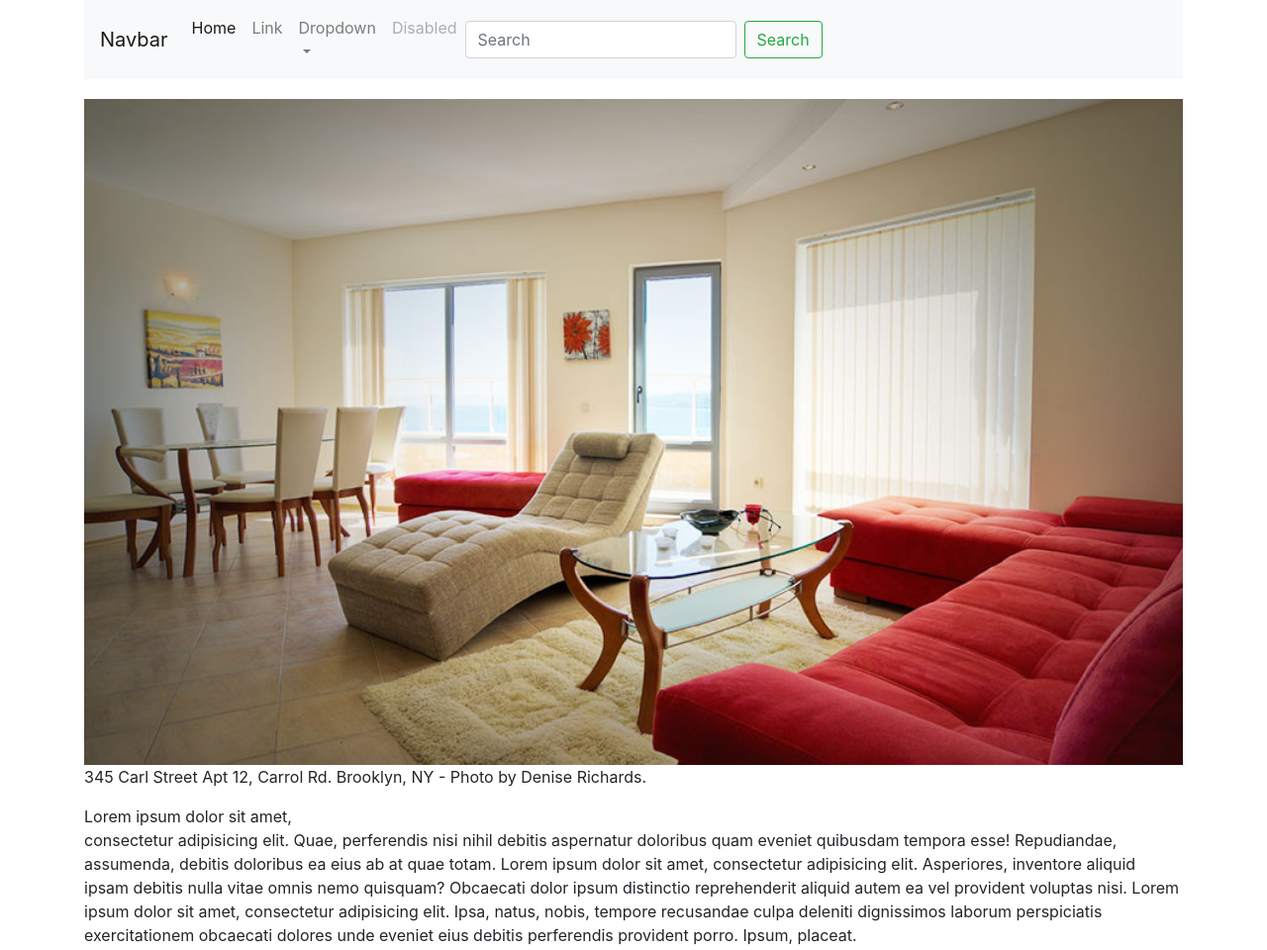
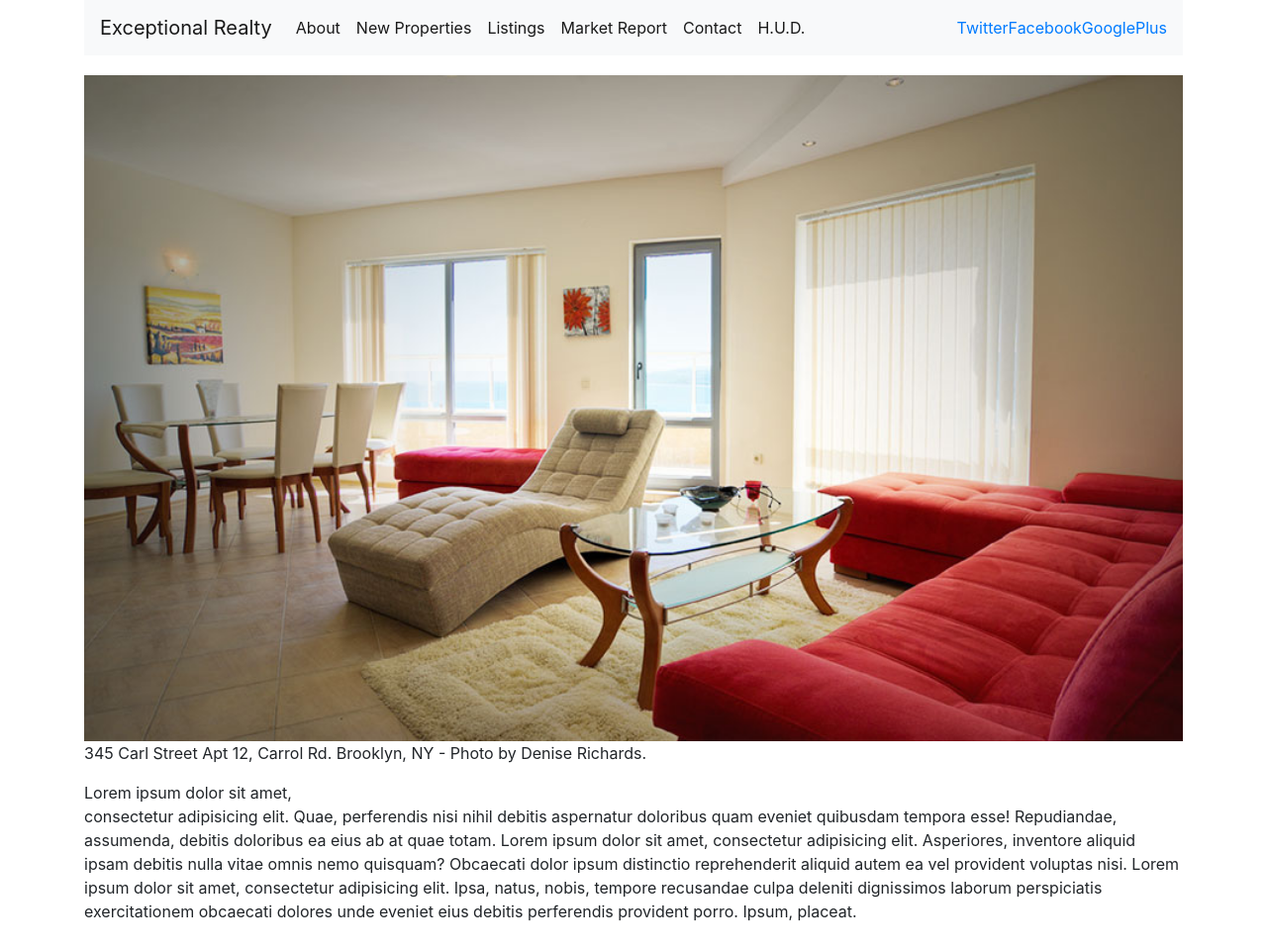
Before and after one commit to micholi/exceptional-realty-bootstrapped, a plain HTML site: page index.html in a window 1280 px wide. Shown: the top 960 px of the page at 99% size. Drawn offline with nearby package versions, Linux system fonts and the light colour scheme.

Commit message:
navbar changes

```diff
--- a/index.html
+++ b/index.html
@@ -28,38 +28,41 @@
       <div class="row">
         <div class="col-sm-12">
           <nav class="navbar navbar-expand-lg navbar-light bg-light">
-            <a class="navbar-brand" href="#">Navbar</a>
+            <a class="navbar-brand" href="#">Exceptional Realty</a>
             <button class="navbar-toggler" type="button" data-toggle="collapse" data-target="#navbarSupportedContent" aria-controls="navbarSupportedContent" aria-expanded="false" aria-label="Toggle navigation">
               <span class="navbar-toggler-icon"></span>
             </button>
 
             <div class="collapse navbar-collapse" id="navbarSupportedContent">
+
               <ul class="navbar-nav mr-auto">
                 <li class="nav-item active">
-                  <a class="nav-link" href="#">Home <span class="sr-only">(current)</span></a>
+                  <a class="nav-link" href="#">About <span class="sr-only">(current)</span></a>
                 </li>
-                <li class="nav-item">
-                  <a class="nav-link" href="#">Link</a>
+                <li class="nav-item active">
+                  <a class="nav-link" href="#">New Properties <span class="sr-only">(current)</span></a>
                 </li>
-                <li class="nav-item dropdown">
-                  <a class="nav-link dropdown-toggle" href="#" id="navbarDropdown" role="button" data-toggle="dropdown" aria-haspopup="true" aria-expanded="false">
-                    Dropdown
-                  </a>
-                  <div class="dropdown-menu" aria-labelledby="navbarDropdown">
-                    <a class="dropdown-item" href="#">Action</a>
-                    <a class="dropdown-item" href="#">Another action</a>
-                    <div class="dropdown-divider"></div>
-                    <a class="dropdown-item" href="#">Something else here</a>
-                  </div>
+                <li class="nav-item active">
+                  <a class="nav-link" href="#">Listings <span class="sr-only">(current)</span></a>
                 </li>
-                <li class="nav-item">
-                  <a class="nav-link disabled" href="#">Disabled</a>
+                <li class="nav-item active">
+                  <a class="nav-link" href="#">Market Report <span class="sr-only">(current)</span></a>
                 </li>
+                <li class="nav-item active">
+                  <a class="nav-link" href="#">Contact <span class="sr-only">(current)</span></a>
+                </li>
+                <li class="nav-item active">
+                  <a class="nav-link" href="#">H.U.D. <span class="sr-only">(current)</span></a>
+                </li>
+
               </ul>
-              <form class="form-inline my-2 my-lg-0">
-                <input class="form-control mr-sm-2" type="search" placeholder="Search" aria-label="Search">
-                <button class="btn btn-outline-success my-2 my-sm-0" type="submit">Search</button>
-              </form>
+
+              <ul class="navbar-nav navbar-right">
+                <li class><a href="#" title="Twitter" target="_blank">Twitter </a><br></li>
+                <li><a href="#" title="Facebook" target="_blank">Facebook </a><br></li>
+                <li><a href="#" title="GooglePlus" target="_blank">GooglePlus </a></li>
+              </ul>
+
             </div>
           </nav>
         </div>
```
